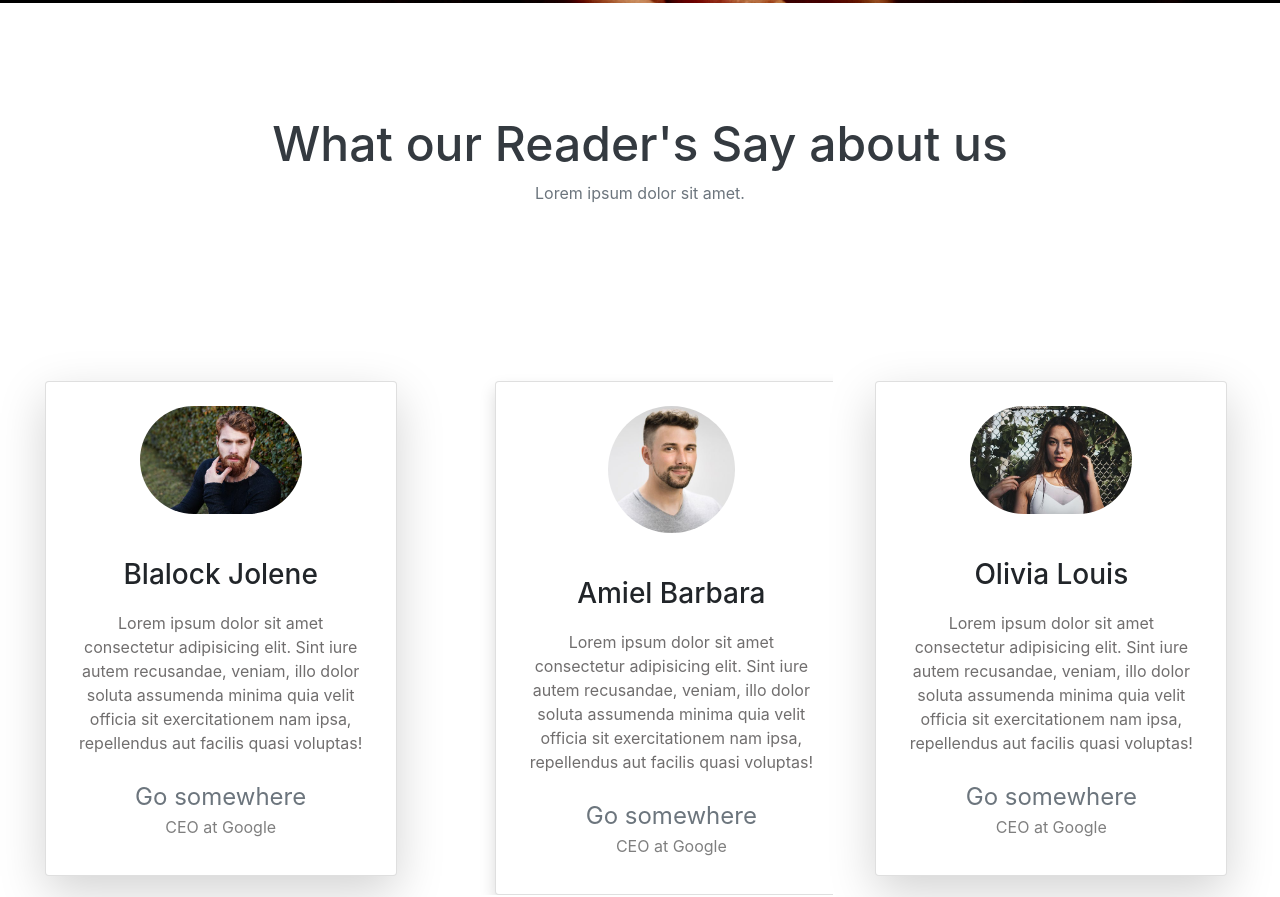
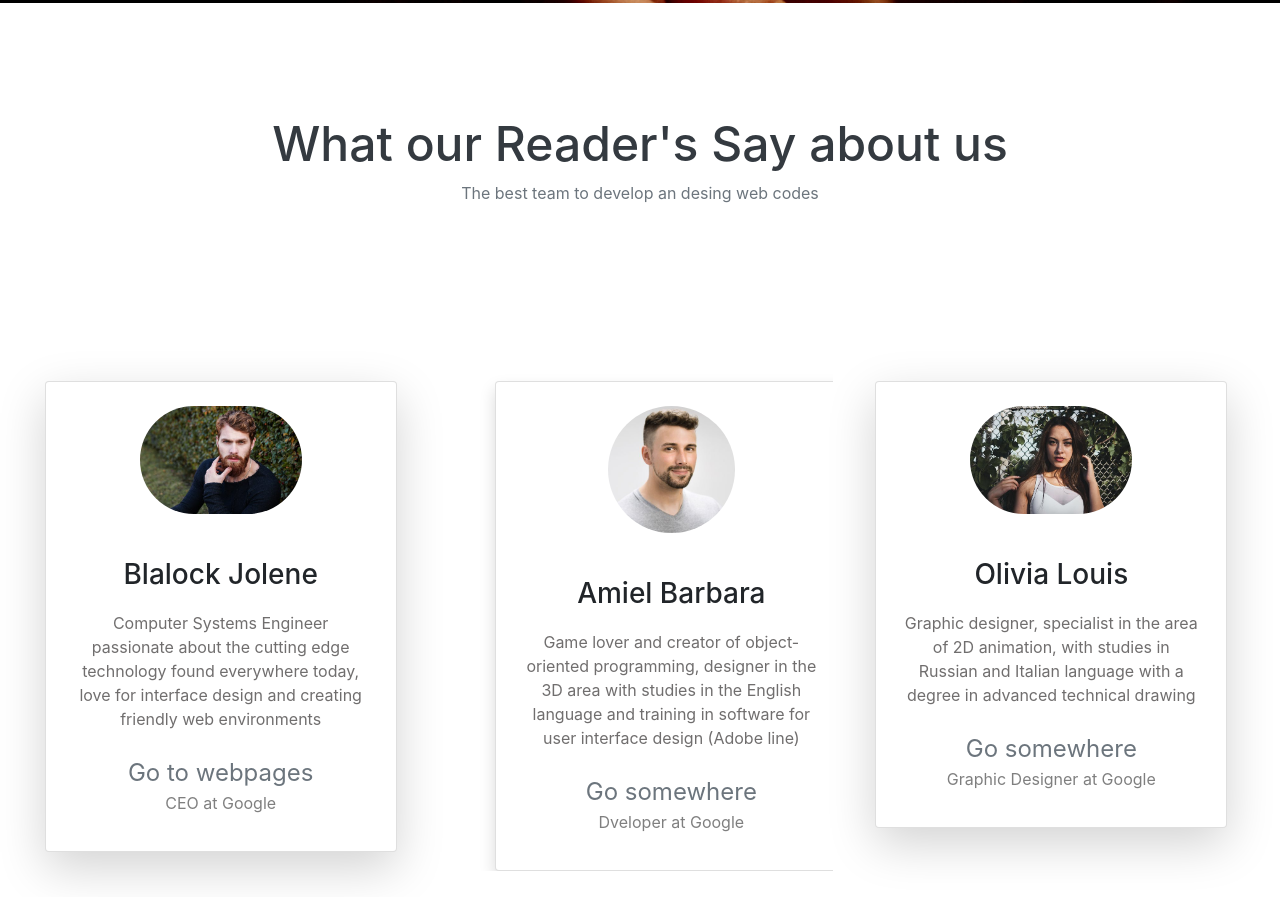
Before and after one commit to Nelson261118/Expresso-Coffee-Shop, a website: page index/Index.html in a window 1280 px wide. Shown: the part 4570-5467 px from the top of the page. Drawn offline with nearby package versions, Linux system fonts and the light colour scheme; a web font is replaced by a local one.

Commit message:
Update Index.html

```diff
--- a/index/Index.html
+++ b/index/Index.html
@@ -267,7 +267,7 @@
     <section class="section-4" id="sec4">
       <div class="container text-center">
         <h1 class="text-dark">What our Reader's Say about us</h1>
-        <p class="text-secondary">Lorem ipsum dolor sit amet.</p>
+        <p class="text-secondary">The best team to develop an desing web codes</p>
       </div>
       <div class="team row ">
         <div class="col-md-4 col-12 text-center">
@@ -278,10 +278,10 @@
                 <div class="card-body">
                   <h3 class="card-title">Blalock Jolene</h3>
                   <p class="card-text">
-                    Lorem ipsum dolor sit amet consectetur adipisicing elit. Sint iure autem recusandae, veniam, illo dolor soluta assumenda
-                    minima quia velit officia sit exercitationem nam ipsa, repellendus aut facilis quasi voluptas!
+                    Computer Systems Engineer passionate about the cutting edge technology found everywhere today,
+                    love for interface design and creating friendly web environments
                   </p>
-                  <a href="#" class="text-secondary text-decoration-none">Go somewhere</a>
+                  <a href="#" class="text-secondary text-decoration-none">Go to webpages</a>
                   <p class="text-black-50">CEO at Google</p>
                 </div>
               </div>
@@ -297,11 +297,11 @@
                       <div class="card-body">
                         <h3 class="card-title">Allen Agnes</h3>
                         <p class="card-text">
-                          Lorem ipsum dolor sit amet consectetur adipisicing elit. Sint iure autem recusandae, veniam, illo dolor soluta assumenda
-                          minima quia velit officia sit exercitationem nam ipsa, repellendus aut facilis quasi voluptas!
+                          Student in software development with a specialization in video games and a degree in interface design, lover of the dark and abstract
+                          colors that attract everything to them, with pacifist ideologies and an achievement mentality
                         </p>
-                        <a href="#" class="text-secondary text-decoration-none">Go somewhere</a>
-                        <p class="text-black-50">CEO at Google</p>
+                        <a href="#" class="text-secondary text-decoration-none">Go to webpage</a>
+                        <p class="text-black-50">Desing at Google</p>
                       </div>
                     </div>
                   </div>
@@ -313,11 +313,11 @@
                       <div class="card-body">
                         <h3 class="card-title">Amiel Barbara</h3>
                         <p class="card-text">
-                          Lorem ipsum dolor sit amet consectetur adipisicing elit. Sint iure autem recusandae, veniam, illo dolor soluta assumenda
-                          minima quia velit officia sit exercitationem nam ipsa, repellendus aut facilis quasi voluptas!
+                          Game lover and creator of object-oriented programming, designer in the 3D area with studies
+                          in the English language and training in software for user interface design (Adobe line)
                         </p>
                         <a href="#" class="text-secondary text-decoration-none">Go somewhere</a>
-                        <p class="text-black-50">CEO at Google</p>
+                        <p class="text-black-50">Dveloper at Google</p>
                       </div>
                     </div>
                   </div>
@@ -332,11 +332,10 @@
                 <div class="card-body">
                   <h3 class="card-title">Olivia Louis</h3>
                   <p class="card-text">
-                    Lorem ipsum dolor sit amet consectetur adipisicing elit. Sint iure autem recusandae, veniam, illo dolor soluta assumenda
-                    minima quia velit officia sit exercitationem nam ipsa, repellendus aut facilis quasi voluptas!
+                    Graphic designer, specialist in the area of 2D animation, with studies in Russian and Italian language with a degree in advanced technical drawing
                   </p>
                   <a href="#" class="text-secondary text-decoration-none">Go somewhere</a>
-                  <p class="text-black-50">CEO at Google</p>
+                  <p class="text-black-50">Graphic Designer at Google</p>
                 </div>
               </div>
         </div>
```
